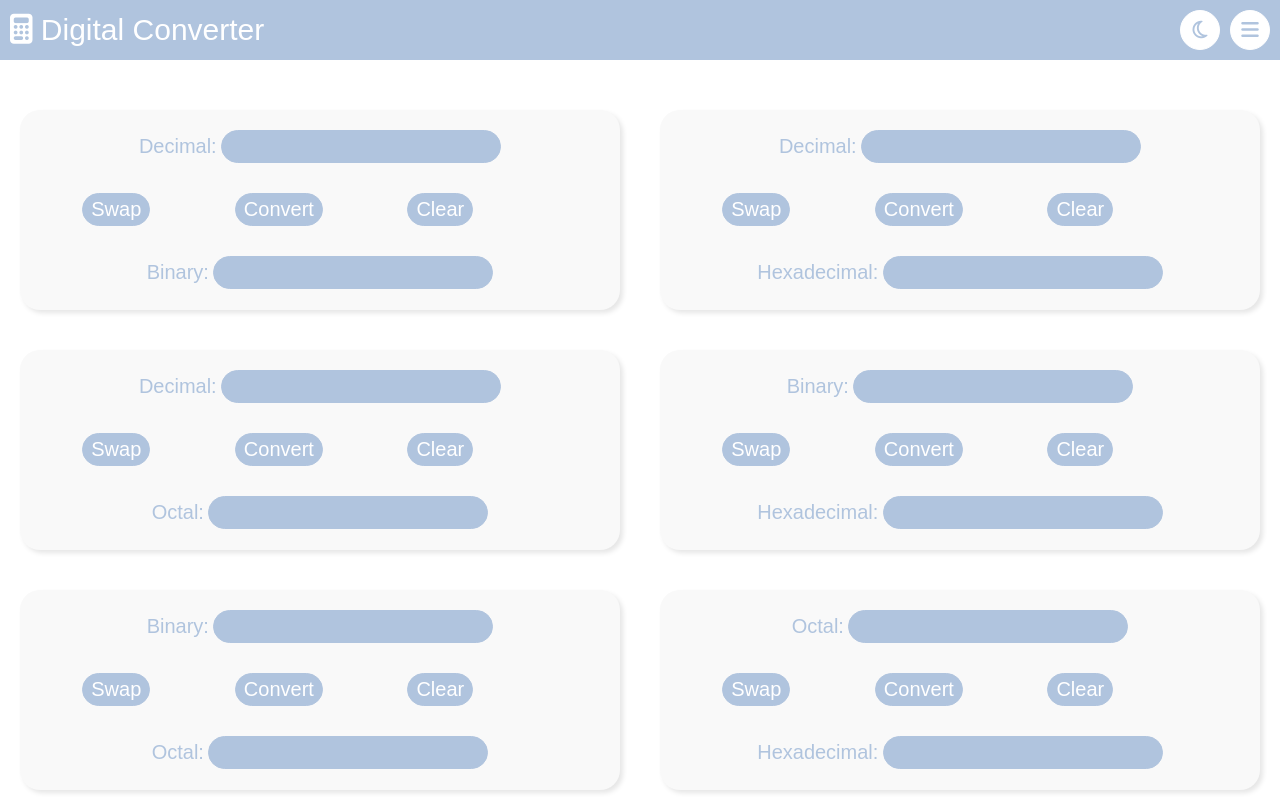
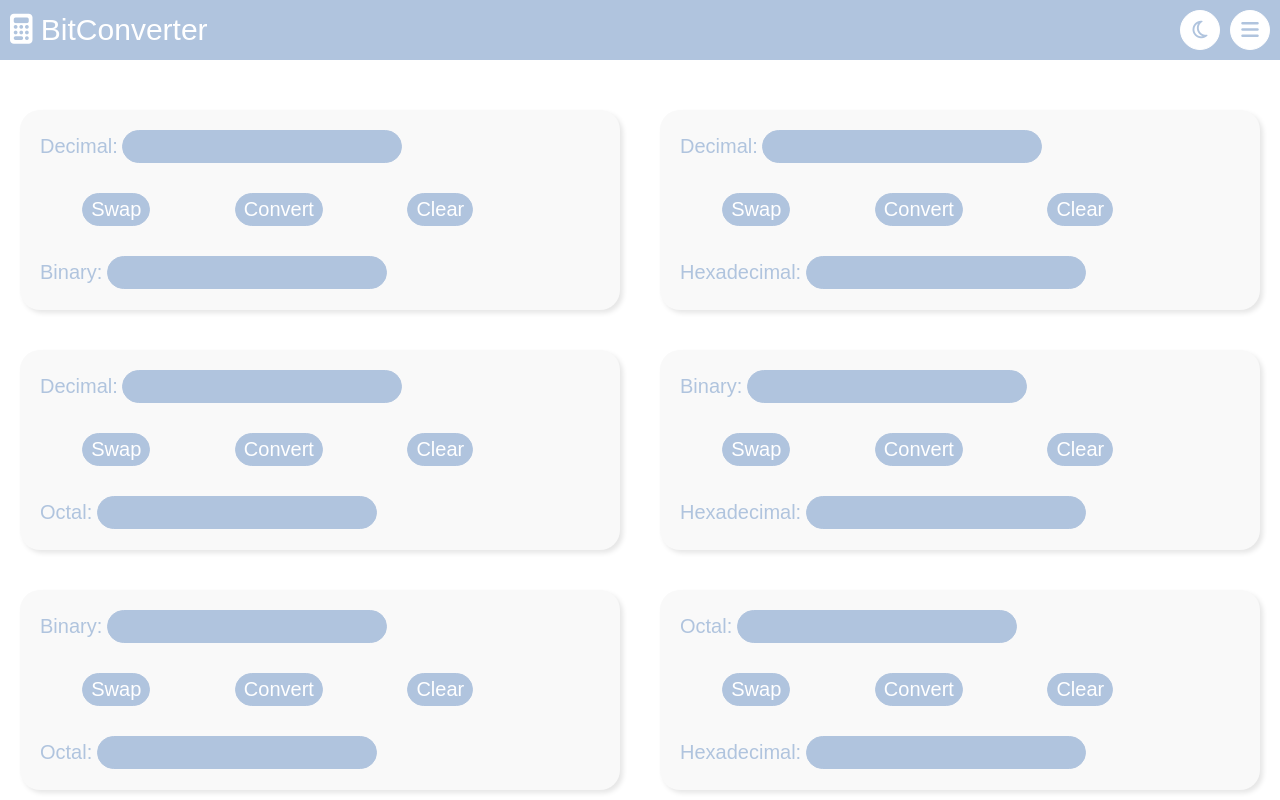
Before and after one commit to parv811/Projeect_Converter, a plain HTML site: page project.html in a window 1280 px wide. Shown: the top 800 px of the page. Drawn offline with nearby package versions, Linux system fonts and the light colour scheme.

Commit message:
Minor update in CSS file

```diff
--- a/project.css
+++ b/project.css
@@ -192,7 +192,7 @@ header>h1 {
 }
 
 .converter{
-    text-align: center;
+    text-align: left;
 }
 
 .converter-buttons{
--- a/project.html
+++ b/project.html
@@ -4,7 +4,7 @@
 <head>
   <meta charset="UTF-8">
   <meta name="viewport" content="width=device-width, initial-scale=1.0">
-  <title>Digital Converter</title>
+  <title>Bit Converter</title>
 
   <!-- SwipperJS  -->
   <link rel="stylesheet" href="https://cdn.jsdelivr.net/npm/swiper@11/swiper-bundle.min.css"/>
@@ -22,7 +22,7 @@
   <header class="header" id="header">
     <h1>
       <i class="fa-solid fa-calculator"></i>
-      Digital Converter
+      BitConverter
     </h1>
     <div class="buttons" id="buttons">
       <button id="themeButton" class="fa-regular fa-moon"></button>
```
